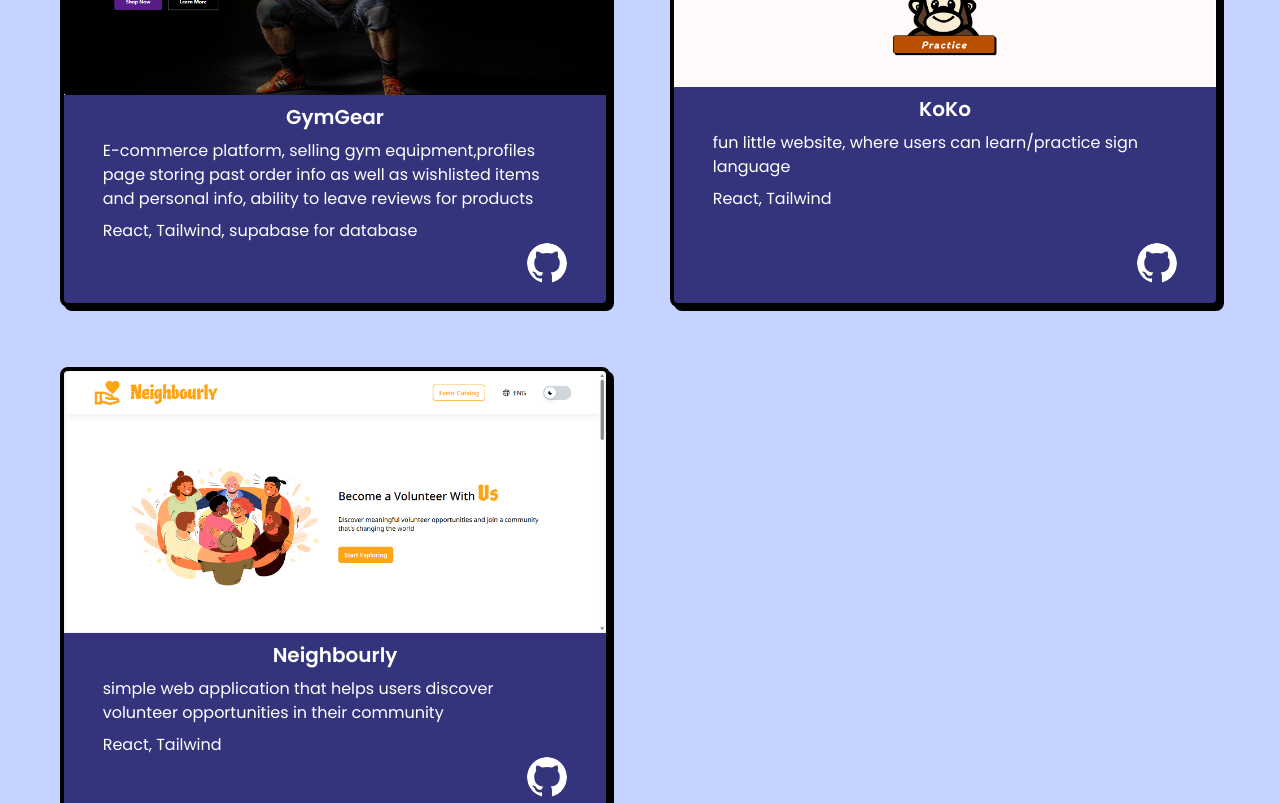
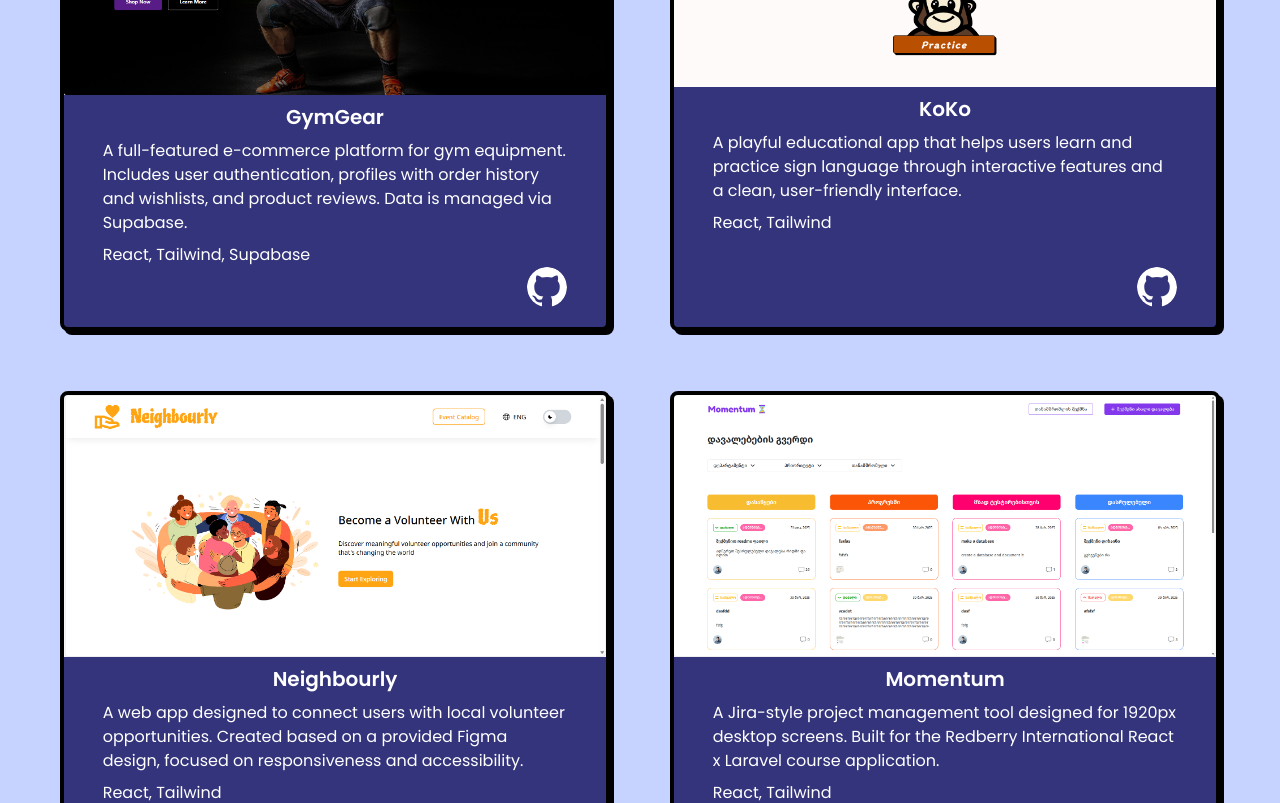
Before and after one commit to Mosa-5/portfolio, a React (Vite) app: page / in a window 1280 px wide. Shown: the part 1900-2703 px from the top of the page. Built offline with nearby package versions, Linux system fonts and the light colour scheme.

Commit message:
added project

```diff
--- a/src/components/projects/project.data.ts
+++ b/src/components/projects/project.data.ts
@@ -1,20 +1,23 @@
 import gymgear from "@/assets/projectImages/GymGear.png";
 import koko from "@/assets/projectImages/KoKo.png";
 import neighbourly from "@/assets/projectImages/Neighbourly.png"
+import momentum from "@/assets/projectImages/Momentum.png"
 
 export const projectData: ProjectDataType[] = [
   {
     title: "GymGear",
     image: gymgear,
-        description: "E-commerce platform, selling gym equipment,profiles page storing past order info as well as wishlisted items and personal info, ability to leave reviews for products",
-        techstack: "React, Tailwind, supabase for database",
+    description:
+      "A full-featured e-commerce platform for gym equipment. Includes user authentication, profiles with order history and wishlists, and product reviews. Data is managed via Supabase.",
+    techstack: "React, Tailwind, Supabase",
     webLink: "https://gym-app-7y5y.vercel.app/",
     githubLink: "https://github.com/Mosacd/gym-app",
   },
   {
     title: "KoKo",
     image: koko,
-        description: "fun little website, where users can learn/practice sign language",
+    description:
+      "A playful educational app that helps users learn and practice sign language through interactive features and a clean, user-friendly interface.",
     techstack: "React, Tailwind",
     webLink: "https://koko-lilac.vercel.app/home",
     githubLink: "https://github.com/Mosacd/koko",
@@ -22,12 +25,22 @@ export const projectData: ProjectDataType[] = [
   {
     title: "Neighbourly",
     image: neighbourly,
-        description: "simple web application that helps users discover volunteer opportunities in their community",
+    description:
+      "A web app designed to connect users with local volunteer opportunities. Created based on a provided Figma design, focused on responsiveness and accessibility.",
     techstack: "React, Tailwind",
     webLink: "https://neighbourly-two.vercel.app/",
     githubLink: "https://github.com/Mosacd/Neighbourly",
   },
-]
+  {
+    title: "Momentum",
+    image: momentum,
+    description:
+      "A Jira-style project management tool designed for 1920px desktop screens. Built for the Redberry International React x Laravel course application.",
+    techstack: "React, Tailwind",
+    webLink: "https://redberry-rose.vercel.app/",
+    githubLink: "https://github.com/Mosacd/redberry",
+  }
+];
 
 type ProjectDataType = {
     title: string,
```
Also changed, not shown: src/assets/projectImages/Momentum.png (added). Lines whose indentation alone changed are shown as unchanged.
